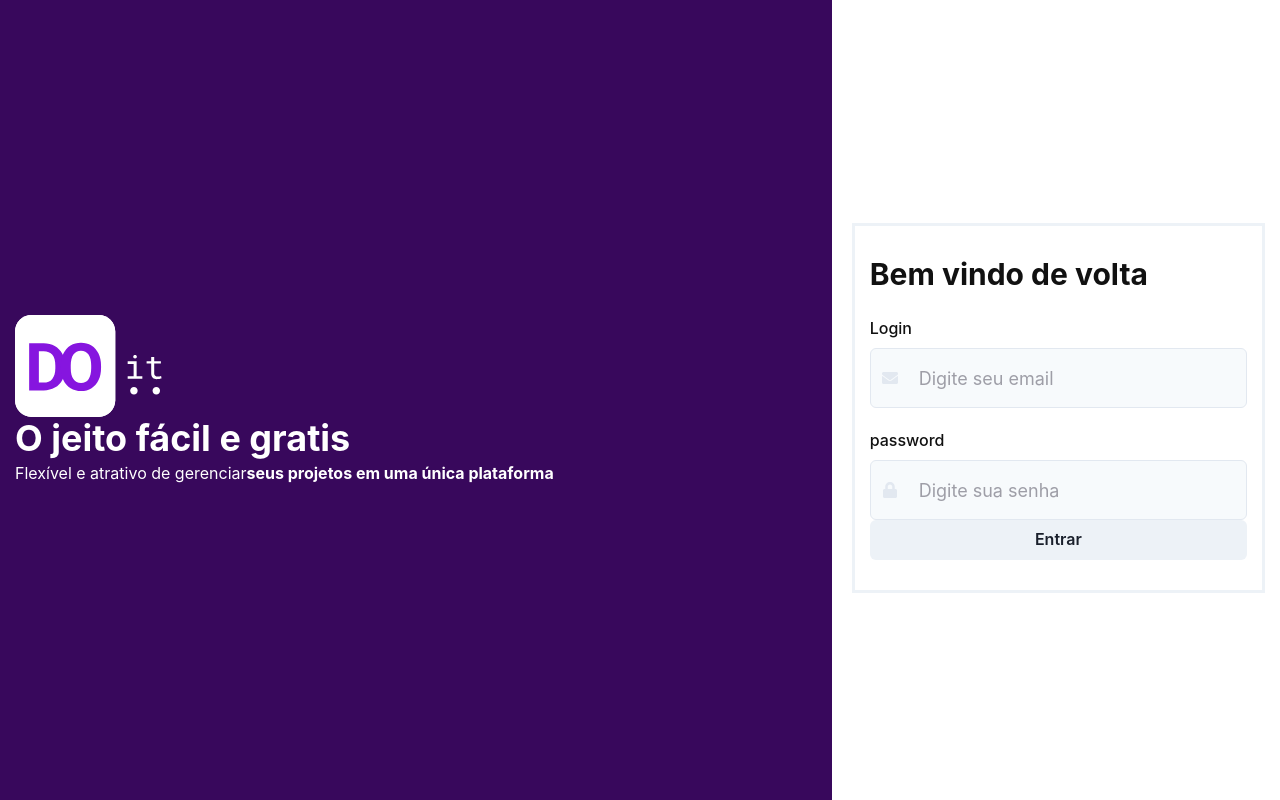
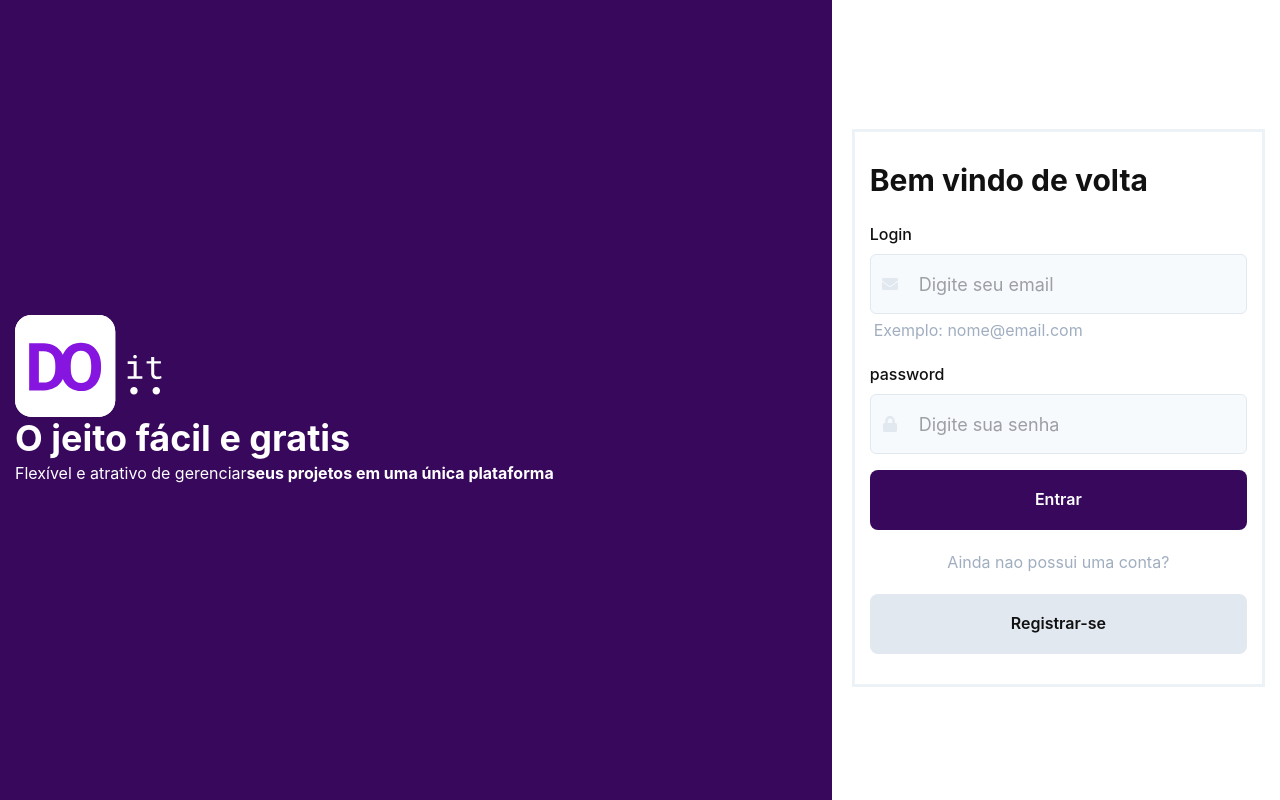
Before and after one commit to diegosales30/to-day, a React (Create React App) app: page / in a window 1280 px wide. Built offline with nearby package versions, Linux system fonts and the light colour scheme.

Commit message:
estilizando botao de login e botao de registro

```diff
--- a/src/pages/Login/index.tsx
+++ b/src/pages/Login/index.tsx
@@ -1,4 +1,5 @@
 import {
+  Box,
   Button,
   Flex,
   Grid,
@@ -13,6 +14,7 @@ import { Input } from "../../components/Form/Input";
 import { FaEnvelope, FaLock } from "react-icons/fa";
 import * as yup from "yup";
 import { yupResolver } from "@hookform/resolvers/yup";
+import { useState } from "react";
 
 const signInSchema = yup.object().shape({
   email: yup.string().required("Email obrigatorio").email("Email invalido"),
@@ -25,6 +27,8 @@ interface SignInData {
 }
 
 export const Login = () => {
+  const [loading, setLoading] = useState(false);
+
   const {
     formState: { errors },
     register,
@@ -34,7 +38,7 @@ export const Login = () => {
   });
 
   const handleSignIn = (data: SignInData) => {
-    void console.log(data);
+    console.log(data);
   };
 
   return (
@@ -72,6 +76,7 @@ export const Login = () => {
         >
           <Heading size="lg">Bem vindo de volta</Heading>
           <VStack mt="6" spacing="5">
+            <Box w="100%">
               <Input
                 placeholder="Digite seu email"
                 icon={FaEnvelope}
@@ -80,6 +85,13 @@ export const Login = () => {
                 error={errors.email}
                 {...register("email")}
               />
+              {!errors.email && (
+                <Text ml="1" mt="1" color="gray.400">
+                  Exemplo: nome@email.com
+                </Text>
+              )}
+            </Box>
+
             <Input
               placeholder="Digite sua senha"
               icon={FaLock}
@@ -89,7 +101,35 @@ export const Login = () => {
               {...register("password")}
             />
           </VStack>
-          <Button type="submit">Entrar</Button>
+          <VStack mt="4" spacing="5">
+            <Button
+              isLoading={loading}
+              bg="purple.800"
+              w="100%"
+              color="white"
+              h="60px"
+              borderRadius="8px"
+              _hover={{
+                backgroundColor: "purple.900",
+              }}
+              type="submit"
+            >
+              Entrar
+            </Button>
+            <Text color="gray.400">Ainda nao possui uma conta? </Text>
+            <Button
+              bg="gray.200"
+              w="100%"
+              color="grat.400"
+              h="60px"
+              borderRadius="8px"
+              _hover={{
+                backgroundColor: "gray.300",
+              }}
+            >
+              Registrar-se
+            </Button>
+          </VStack>
         </Grid>
       </Flex>
     </Flex>
```
Lines whose indentation alone changed are shown as unchanged.
